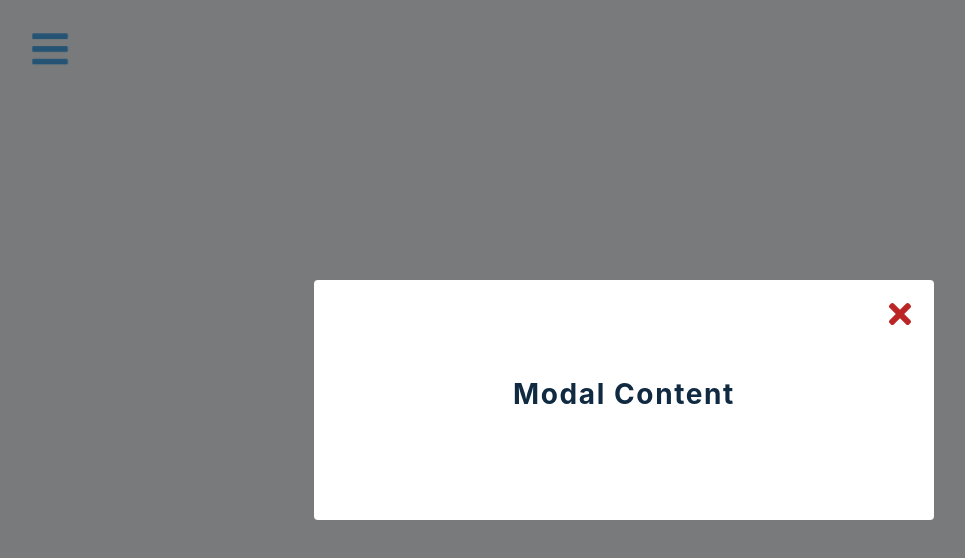
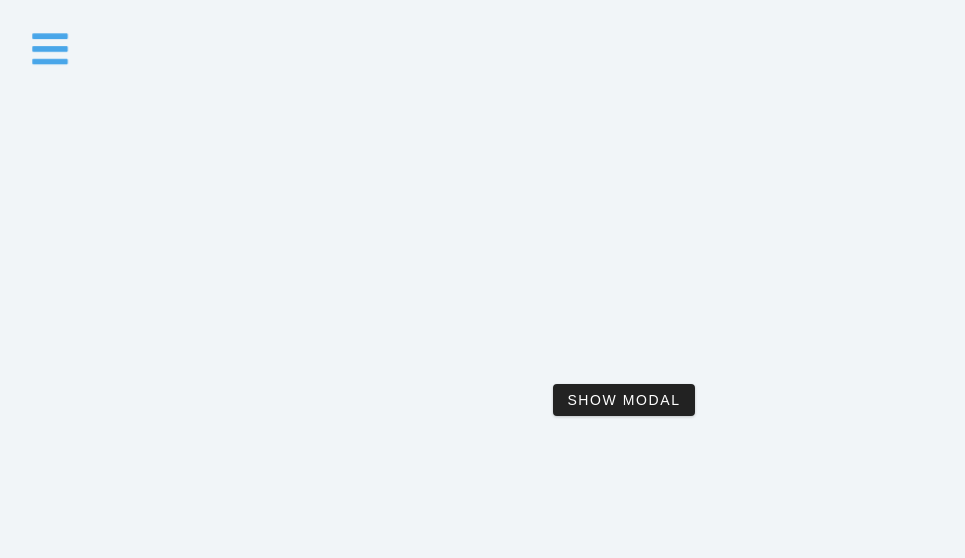
Before and after one commit to sharif7761/React_Modal_Sidebar, a React (Create React App) app: page / in a window 1280 px wide. Shown: the top 558 px of the page, without its empty margins (16-981 px from the left). Built offline with nearby package versions, Linux system fonts and the light colour scheme.

Commit message:
modal context

```diff
--- a/src/Home.js
+++ b/src/Home.js
@@ -1,7 +1,9 @@
 import React, { useContext } from 'react'
 import { FaBars } from 'react-icons/fa'
+import {AppContext} from "./context";
 
 const Home = () => {
+    const data = useContext(AppContext)
   return (
       <main>
         <button className='sidebar-toggle'>
--- a/src/Modal.js
+++ b/src/Modal.js
@@ -2,7 +2,7 @@ import React from 'react'
 import { FaTimes } from 'react-icons/fa'
 const Modal = () => {
   return (
-      <div className={`modal-overlay show-modal`}>
+      <div className={`modal-overlay`}>
         <div className='modal-container'>
           <h3>modal content</h3>
           <button className='close-modal-btn'>
--- a/src/context.js
+++ b/src/context.js
@@ -1 +1,9 @@
 import React, { useState, useContext } from 'react'
+
+const AppContext = React.createContext()
+
+const AppProvider = ({children}) => {
+    return <AppContext.Provider value='hello'>{children}</AppContext.Provider>
+}
+
+export { AppContext, AppProvider}
--- a/src/index.js
+++ b/src/index.js
@@ -1,10 +1,14 @@
-import React from 'react'
+ import React from 'react'
 import ReactDOM from 'react-dom'
 import './index.css'
 import App from './App'
-ReactDOM.render(
+import { AppProvider } from "./context";
+
+ ReactDOM.render(
   <React.StrictMode>
-    <App />
+      <AppProvider>
+          <App />
+      </AppProvider>
   </React.StrictMode>,
   document.getElementById('root')
 )
```
